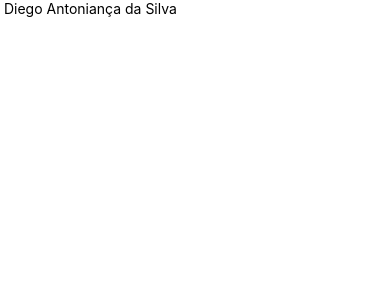
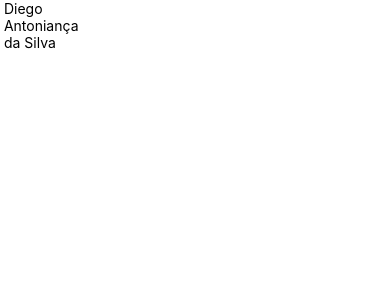
Before and after one commit to diegoantonianca/gameplay, a React Native app: screen / in a window 390 px wide. Shown: the top 300 px of the page. Built offline with nearby package versions, Linux system fonts and the light colour scheme.

Commit message:
Primeito Commit

```diff
--- a/App.tsx
+++ b/App.tsx
@@ -4,7 +4,10 @@ import { View, Text } from 'react-native';
 export default function App(){
   return(
     <View>
-      <Text> Diego Antoniança da Silva </Text>
+      <Text> Diego </Text>
+      <Text> Antoniança </Text>
+      <Text> da Silva </Text>
+
     </View>
   );
 }
```
